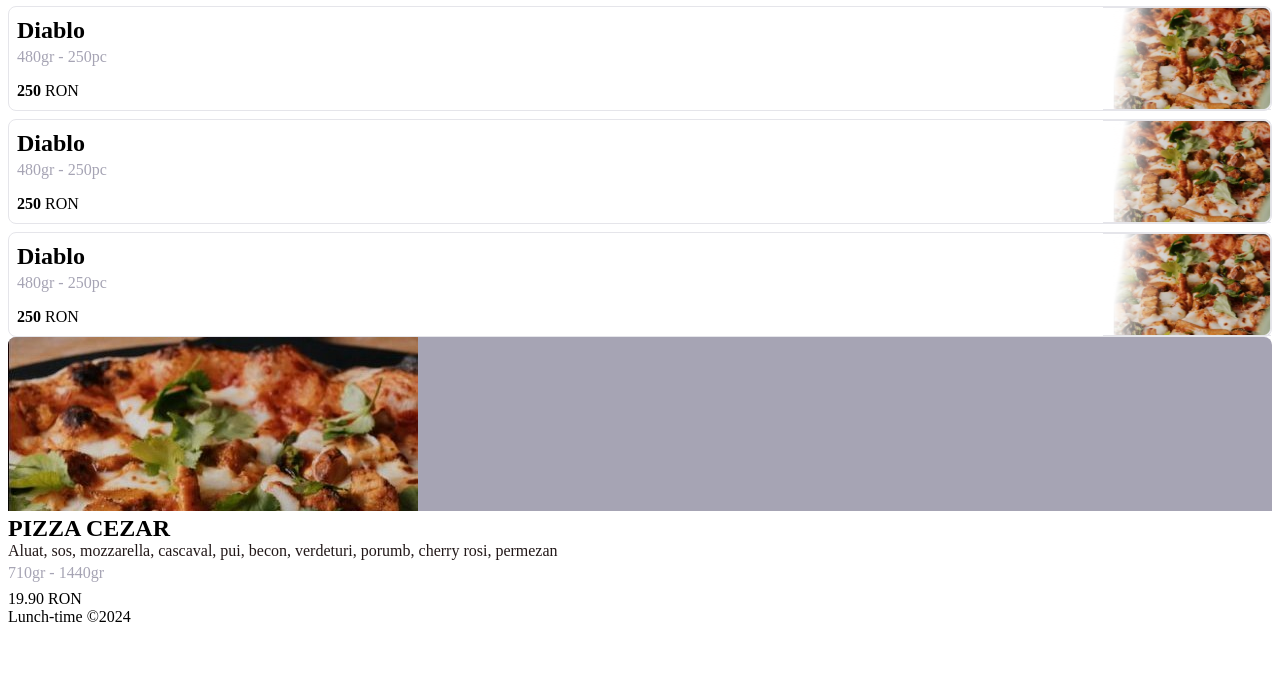
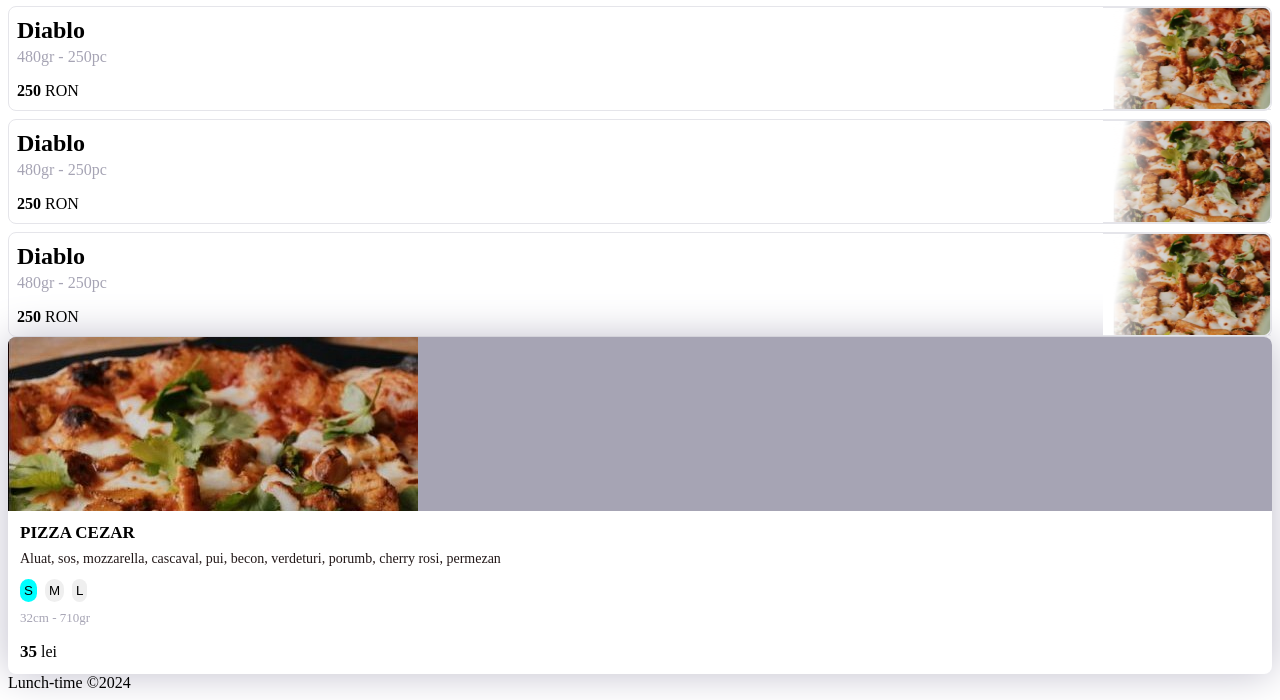
Before and after one commit to NataliGoIt/menu, a plain HTML site: page index.html in a window 1280 px wide. Shown: the part 531-1231 px from the top of the page. Before the commit the page ends 1165 px from the top, so only its background shows below. Drawn offline with Linux system fonts and the light colour scheme.

Commit message:
pizza-list-siza

```diff
--- a/index.html
+++ b/index.html
@@ -141,9 +141,16 @@
                 <div>
             <h2 class="desk-title">PIZZA CEZAR</h2>
             <p class="desk-desk">Aluat, sos, mozzarella, cascaval, pui, becon, verdeturi, porumb, cherry rosi, permezan</p>
-            <p class="desk-size">710gr - 1440gr</p>
+            <ul class="size-list">
+                <li class="size-item"><button class="size-btn active-size">S</button></li>
+                <li class="size-item"><button class="size-btn">M</button></li>
+                <li class="size-item"><button class="size-btn">L</button></li>
+            </ul>
+
+
+            <p class="desk-size">32cm - 710gr</p>
         </div>
-                <p class="desk-price"><span class="">19.90</span> RON</p>
+                <p class="desk-price"><span class="desk-price-num">35</span> lei</p>
 
 
             </div>
--- a/main.css
+++ b/main.css
@@ -237,25 +237,61 @@ margin-bottom: 8px;
   }
   /* =======================================popup============================================ */
   .item{
+    box-shadow: 0 0px 40px #bfbdcb;
+
     border-radius: 8px;
+
     /* background-color: #221818; */
     overflow: hidden;
+  }
+  .desk-div{
+    padding: 12px;
   }
   .img-div{
     width: 100%;
     height: 174px;
     background-color: #A6A4B4;
     overflow: hidden;
-    margin-bottom: 4px;
+  }
+  .desk-title{
+    font-size: 17px;
+    font-weight: bold;
+margin-bottom: 8px;
   }
   .desk-desk{
-    margin-bottom: 4px;
+    font-size: 14px;
+    margin-bottom: 12px;
     color: #221818;
     font-weight: 300;
   }
   .desk-size{
+    font-size: 13px;
+    margin-bottom: 16px;
+    color: #A6A4B4;
+  }
+  .size-list{
+    display: flex;
+    align-items: center;
+    justify-content: flex-start;
     margin-bottom: 8px;
-    color: #A6A4B4;
+  }
+  .size-item{
+    &:not(:last-child){
+      margin-right: 8px;
+    }
+  }
+  .active-size{
+    background-color: aqua;
+  }
+  .size-btn{
+    padding: 4px;
+    border: none;
+    border-radius: 50px;
+    /* background-color: inherit; */
+  }
+  .desk-price-num{
+    font-size: 17px;
+    font-weight: bold;
   }
   }
 
```
